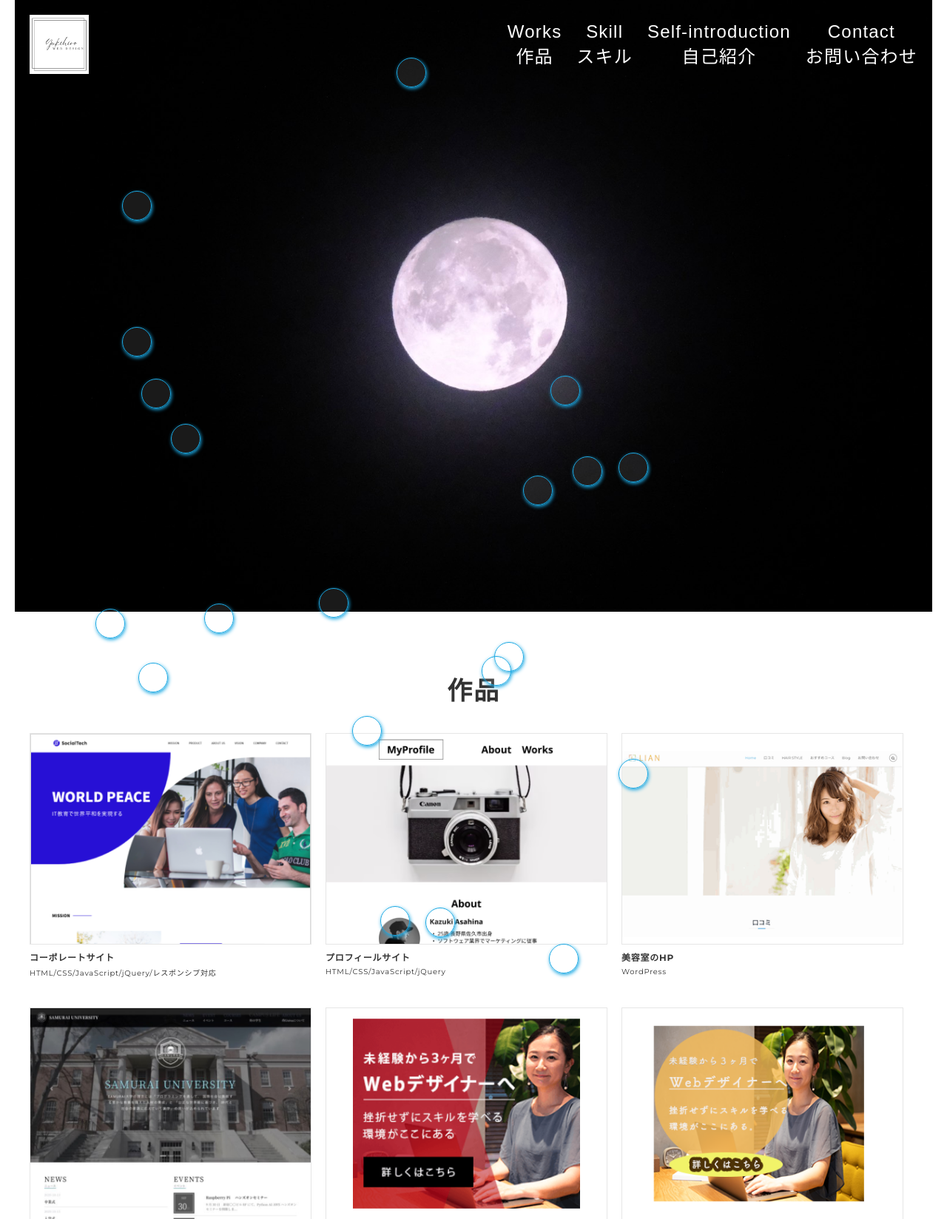
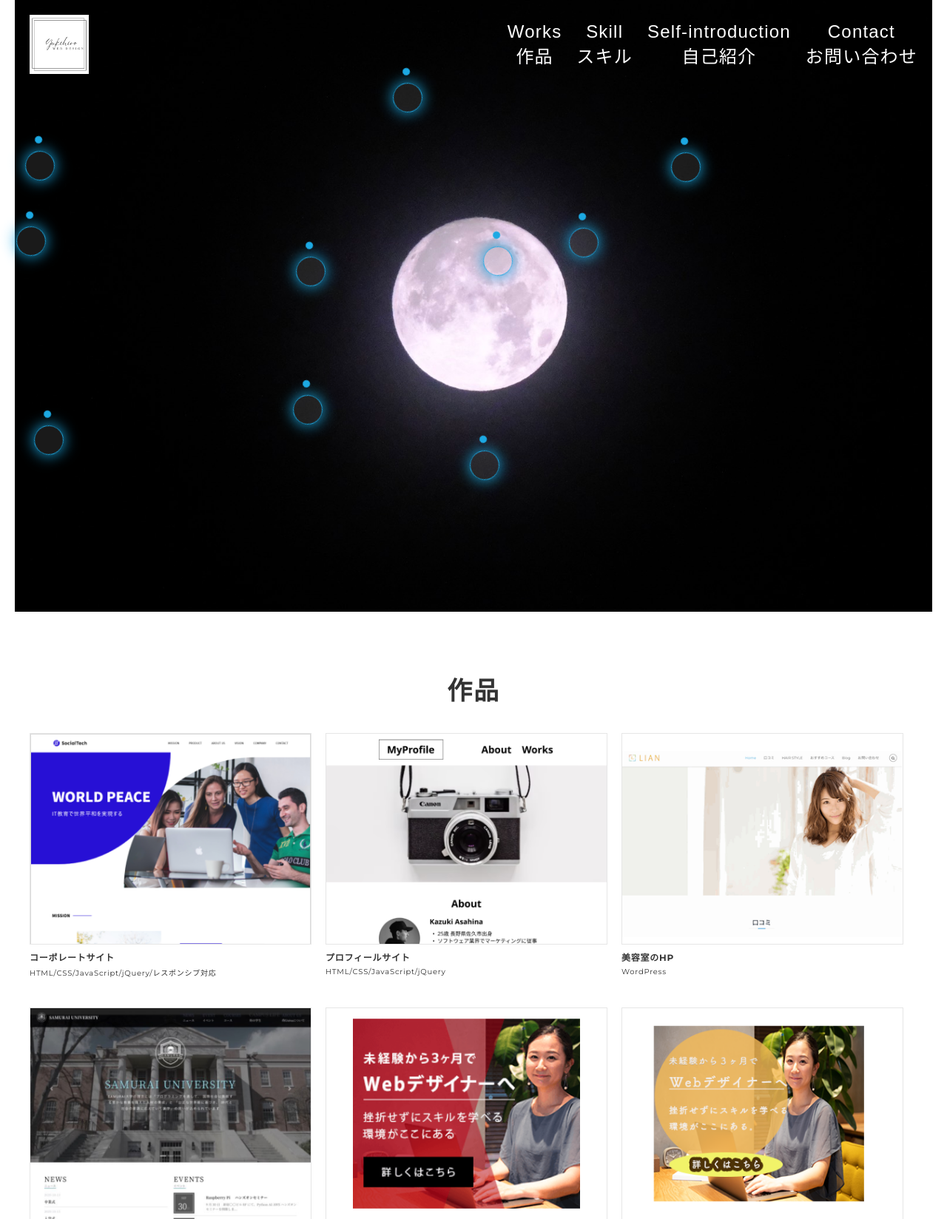
Before and after one commit to 21otamoT/Myportforio, a PHP site: page / in a window 1280 px wide. Shown: the top 1648 px of the page at 74% size. Run offline with PHP 8.4, Linux system fonts and the light colour scheme; some web fonts are replaced.

Commit message:
アニメーションの追加

```diff
--- a/css/style.css
+++ b/css/style.css
@@ -185,10 +185,21 @@ img {
   aspect-ratio: 1;
   border-radius: 50%;
   border: 1px solid #1ca9e3;
-  box-shadow: 1px 2px 5px #1ca9e3;
+  box-shadow: 0px 0px 20px #1ca9e3;
   background-color: rgba(255, 255, 255, .1);
   position: absolute;
   z-index: 1;
+}
+
+#cercle p::before {
+  content: '';
+  display: inline-block;
+  width: 10px;
+  aspect-ratio: 1;
+  border-radius: 50%;
+  background-color: #1ca9e3;
+  position: relative;
+  inset: 0px 20px auto auto;
 }
 
 /*--------------------------------
--- a/js/script.js
+++ b/js/script.js
@@ -3,7 +3,7 @@ $(function () {
   const boxWidth = box.offsetWidth;
   const boxHeight = box.offsetHeight;
 
-  for(let i =0; i < 20; i++) {
+  for(let i =0; i < 10; i++) {
     // ボックスを作る
     const clieitBox = () => {
       const newBox = document.createElement('p');
@@ -15,24 +15,23 @@ $(function () {
       const pArray = document.querySelectorAll('#cercle p');
 
         pArray.forEach(p => {
-          let randumWidth = Math.random() * boxWidth;
+          let randumWidth = Math.random() * boxWidth-100;
           let randumHeight = Math.random() * boxHeight;
-          p.style.top = randumWidth+'px';
-          p.style.left = randumHeight+'px';
+          p.style.top = randumHeight+'px';
+          p.style.left = randumWidth+'px';
 
           // ボックスにアニメーションをつける
           const boxMove = [
-            {transform: 'translate(20px, 0)'},
-            {transform: 'translate(-20px,0)'},
+            {transform: 'translate(20px, 0) rotate(-360deg)'},
+            {transform: 'translate(-20px,0) rotate(-180deg)'},
+            {transform: 'translate(20px, 0) rotate(0deg)'},
           ];
 
           p.animate(boxMove,{
             duration: 3000,
-            direction:"alternate",
+            // direction:"alternate",
             iterations: Infinity,
-
           });
-          console.log(`'pWidth'${randumWidth}+'pHeight${randumHeight}`);
         });
     };
       clieitBox();
```
